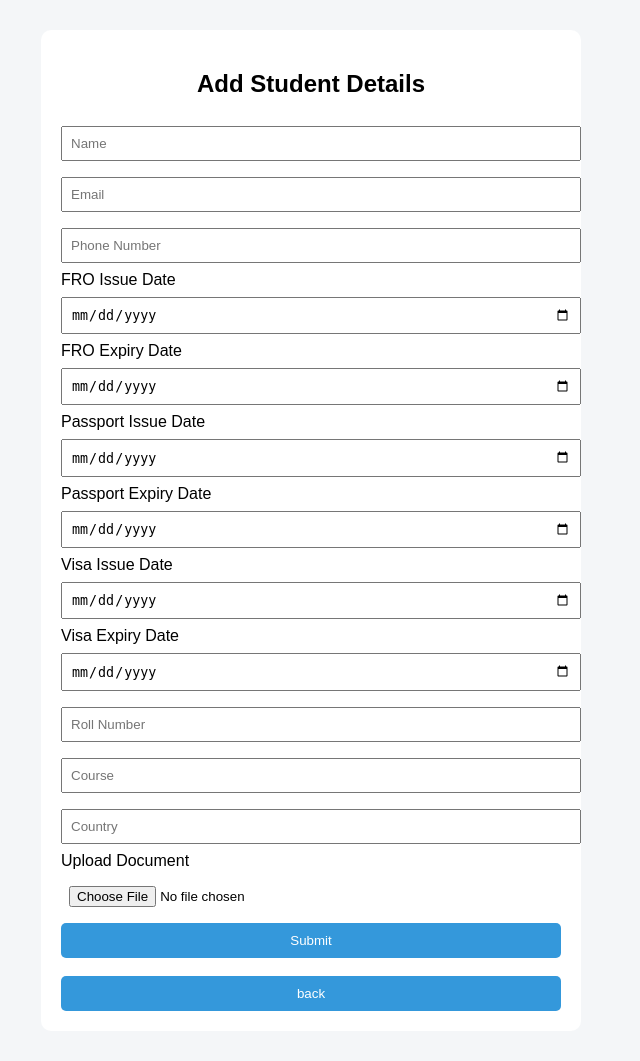
After one commit to Trever99/FRRO-systems, a Flask app: template templates/add_student.html in a window 1280 px wide. The commit adds this page. Shown: the whole page, without its empty margins (329-969 px from the left). Run offline with Flask 3, Linux system fonts and the light colour scheme; the template is opened without the code that fills it, so the values that code supplies are empty.

Commit message:
Added the Add, edit, delete Tabs and Student data capture form

```diff
--- a/app.py
+++ b/app.py
@@ -0,0 +1,39 @@
+from flask import Flask, render_template, request, redirect, url_for
+import os
+
+app = Flask(__name__)
+
+# Folder to store uploaded documents
+UPLOAD_FOLDER = 'uploads'
+app.config['UPLOAD_FOLDER'] = UPLOAD_FOLDER
+
+# Ensure folder exists
+if not os.path.exists(UPLOAD_FOLDER):
+    os.makedirs(UPLOAD_FOLDER)
+
+@app.route("/")
+def home():
+    return render_template("index.html")
+
+# Show Add Student Form
+@app.route("/add")
+def add_student():
+    return render_template("add_student.html")
+
+# Handle Form S`ubmission
+@app.route("/submit", methods=["POST"])
+def submit_student():
+    data = request.form
+
+    file = request.files['document']
+    filename = file.filename
+    file.save(os.path.join(app.config['UPLOAD_FOLDER'], filename))
+
+    # For now, just print data (we'll connect DB later)
+    print("Student Data:", data)
+    print("File uploaded:", filename)
+
+    return "Student added successfully!"
+
+if __name__ == "__main__":
+    app.run(debug=True)
--- /dev/null
+++ b/templates/add_student.html
@@ -0,0 +1,86 @@
+<!DOCTYPE html>
+<html>
+<head>
+    <title>Add Student</title>
+    <style>
+        body {
+            font-family: Arial;
+            background: #f4f6f8;
+        }
+
+        .form-container {
+            width: 500px;
+            margin: 30px auto;
+            background: white;
+            padding: 20px;
+            border-radius: 10px;
+        }
+
+        h2 {
+            text-align: center;
+        }
+
+        input, select {
+            width: 100%;
+            padding: 8px;
+            margin: 8px 0;
+        }
+
+        button {
+            background: #3498db;
+            color: white;
+            padding: 10px;
+            border: none;
+            width: 100%;
+            border-radius: 5px;
+        }
+
+        button:hover {
+            background: #2980b9;
+        }
+    </style>
+</head>
+<body>
+
+<div class="form-container">
+    <h2>Add Student Details</h2>
+
+    <form action="/submit" method="POST" enctype="multipart/form-data">
+
+        <input type="text" name="name" placeholder="Name" required>
+        <input type="email" name="email" placeholder="Email">
+        <input type="text" name="phone" placeholder="Phone Number">
+
+        <label>FRO Issue Date</label>
+        <input type="date" name="fro_issue">
+
+        <label>FRO Expiry Date</label>
+        <input type="date" name="fro_expiry">
+
+        <label>Passport Issue Date</label>
+        <input type="date" name="passport_issue">
+
+        <label>Passport Expiry Date</label>
+        <input type="date" name="passport_expiry">
+
+        <label>Visa Issue Date</label>
+        <input type="date" name="visa_issue">
+
+        <label>Visa Expiry Date</label>
+        <input type="date" name="visa_expiry">
+
+        <input type="text" name="roll" placeholder="Roll Number">
+        <input type="text" name="course" placeholder="Course">
+        <input type="text" name="country" placeholder="Country">
+
+        <label>Upload Document</label>
+        <input type="file" name="document">
+
+        <button type="submit">Submit</button><br>
+        <br><button type="button" onclick="window.location.href='/index'">back</button><br>
+
+    </form>
+</div>
+
+</body>
+</html>
```
Also changed, not shown: templates/index.html (+74 -4 lines), README.md.
